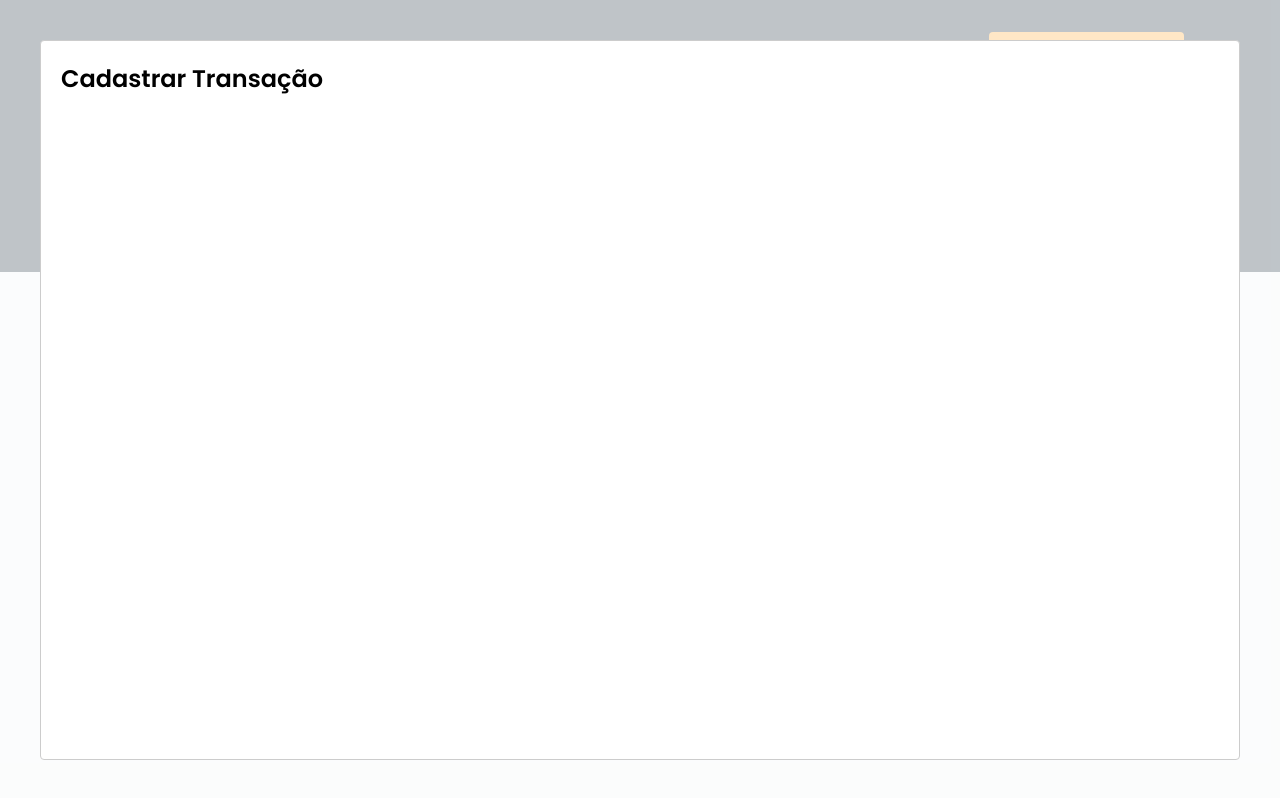
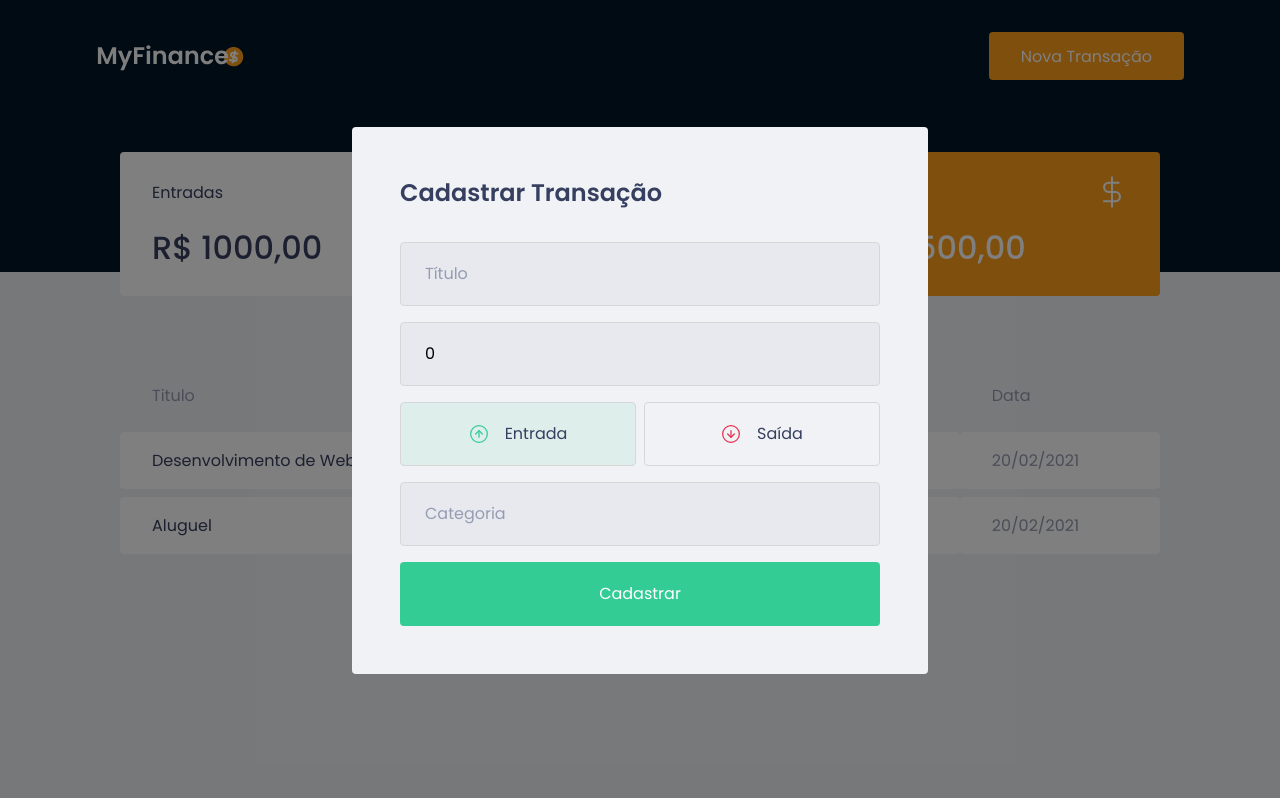
Before and after one commit to CabralArthur/MyFinances-M2, a React (Create React App) app: page / in a window 1280 px wide. Both pictures are taken after a click on the button "Nova Transação". Built offline with nearby package versions, Linux system fonts and the light colour scheme; no server answers; what miragejs would draw is missing.

Commit message:
Finishing Modal And Creating Handle Function to Form

```diff
--- a/package.json
+++ b/package.json
@@ -6,6 +6,7 @@
     "@types/react-modal": "^3.12.1",
     "axios": "^0.21.4",
     "miragejs": "^0.1.41",
+    "polished": "^4.1.3",
     "react": "^17.0.2",
     "react-dom": "^17.0.2",
     "react-modal": "^3.14.3",
--- a/src/components/NewTransactionModal/index.tsx
+++ b/src/components/NewTransactionModal/index.tsx
@@ -1,16 +1,87 @@
+import { FormEvent, useState } from 'react'
 import Modal from 'react-modal'
+import incomeImg from '../../assets/img/entradasSvg.svg'
+import outcomeImg from '../../assets/img/saidasSvg.svg'
 
-interface NewTransationModalProps{
+import { Container, TransactionTypeContainer, RadioBox } from './styles'
+
+interface NewTransationModalProps {
     isOpen: boolean;
     onRequestClose: () => void;
 }
 
-export function NewTransationModal({isOpen,onRequestClose}: NewTransationModalProps) {
-    return(
+export function NewTransationModal({ isOpen, onRequestClose }: NewTransationModalProps) {
+
+    const [value, setValue] = useState(0);
+    const [title,setTitle] = useState('');
+    const [category,setCategory] = useState('');
+
+    const [type, setType] = useState('deposit');
+
+    function handleCreateNewTransaction(event: FormEvent){
+        event.preventDefault(); //Previnir o funcionamento padrão do html
+        console.log({
+            title,
+            category,
+            value,
+            type
+        })
+    }
+
+    return (
         <Modal
-        isOpen={isOpen}
-        onRequestClose={onRequestClose}>
-            <h2>Cadastrar Transação</h2>
+            isOpen={isOpen}
+            onRequestClose={onRequestClose}
+            overlayClassName='react-modal-overlay'
+            className='react-modal-content'>
+
+            <Container onSubmit={handleCreateNewTransaction}>
+                <h2>Cadastrar Transação</h2>
+                <input
+                    placeholder="Título"
+                    value={title}
+                    onChange={event => setTitle(event.target.value)}
+                />
+
+                <input
+                    type="number"
+                    placeholder="Valor"
+                    value={value}
+                    onChange={event => setValue(Number(event.target.value))}
+                />
+
+                <TransactionTypeContainer>
+                    <RadioBox
+                    type="button"
+                    onClick={() => setType('deposit')}
+                    isActive={type === 'deposit'}
+                    activeColor = "green"
+                    >
+                        <img src={incomeImg} alt="Entradas" />
+                        <span>Entrada</span>
+                    </RadioBox>
+
+                    <RadioBox
+                    type="button"
+                    onClick={() => setType('withdraw')}
+                    isActive={type === 'withdraw'}
+                    activeColor="red"
+                    >
+                        <img src={outcomeImg} alt="Saídas" />
+                        <span>Saída</span>
+                    </RadioBox>
+                </TransactionTypeContainer>
+
+                <input
+                    placeholder="Categoria"
+                    value={category}
+                    onChange={event => setCategory(event.target.value)}
+                />
+
+                <button type="submit">
+                    Cadastrar
+                </button>
+            </Container>
         </Modal>
     )
 }
--- a/src/components/NewTransactionModal/styles.ts
+++ b/src/components/NewTransactionModal/styles.ts
@@ -1,5 +1,105 @@
 import styled from "styled-components";
+import { darken, transparentize } from 'polished';
 
-export const Container = styled.div`
+export const Container = styled.form`
+    h2{
+        color: var(--text-title);
+        font-size:1.5rem;
+        margin-bottom: 2rem;
+    }
+
+    input{
+        width: 100%;
+        height: 4rem;
+        padding: 0 1.5rem;
+        border-radius: 0.25rem;
+
+        border: 1px solid #d7d7d7;
+        background: #e7e9ee;
+
+        font-weight: 400;
+        font-size: 1rem;
+
+        outline: none;
+
+        &::placeholder{
+            color: var(--text-body);
+        }
+
+        & + input{
+            margin-top: 1rem;
+        }
+    }
+
+    button[type="submit"]{
+        width:100%;
+        padding: 0 1.5rem;
+        height:4rem;
+
+        background-color: var(--green);
+        color: var(--shape);
+
+        border-radius: 0.25rem;
+        border: 0;
+
+        font-size: 1rem;
+
+        margin-top: 1rem;
+
+        &:hover{
+            filter: brightness(0.9)
+        }
+    }
+`
+
+export const TransactionTypeContainer = styled.div`
+    margin: 1rem 0;
+    display: grid;
+
+    grid-template-columns: 1fr 1fr;
+
+    gap: .5rem;
 
 `
+
+interface RadioBoxProps {
+    isActive: boolean;
+    activeColor: 'green' | 'red';
+}
+
+const color = {
+    green: '#33cc95',
+    red: '#e25e4d'
+}
+
+export const RadioBox = styled.button<RadioBoxProps>`
+    height: 4rem;
+    border: 1px solid #d7d7d7;
+    border-radius: 0.25rem;
+
+    background: ${(props) => props.isActive
+    ? transparentize(0.9,color[props.activeColor])
+    : 'transparent'};
+
+    display: flex;
+    align-items: center;
+    justify-content: center;
+
+    transition: border-color .2s;
+
+    &:hover{
+        ${darken(0.1, '#d7d7d7')}
+    }
+
+    img{
+        width: 20px;
+        height: 20px;
+    }
+
+    span{
+        display: inline-block;
+        margin-left: 1rem;
+        font-size: 1rem;
+        color: var(--text-title);
+    }
+`
--- a/src/styles/global.ts
+++ b/src/styles/global.ts
@@ -15,7 +15,6 @@ export const GlobalStyle = createGlobalStyle`
         --red: #e52e4d;
         --green: #33cc95;
     }
-
     //Reset CSS
     *{
         margin: 0;
@@ -60,4 +59,27 @@ export const GlobalStyle = createGlobalStyle`
         opacity: 0.6;
         cursor: not-allowed;
     }
+
+    .react-modal-overlay{
+        background: rgba(0,0,0,0.5);
+
+        position: fixed;
+        top: 0;
+        left: 0;
+        right: 0;
+        bottom: 0;
+
+        display: flex;
+        align-items: center;
+        justify-content: center;
+    }
+
+    .react-modal-content{
+        width: 100%;
+        max-width: 576px;
+        background-color: var(--background);
+        padding: 3rem;
+        position: relative;
+        border-radius: 0.25rem;
+    }
 `
```
Also changed, not shown: 1 other file (tests, documents, lock files or other folders).
